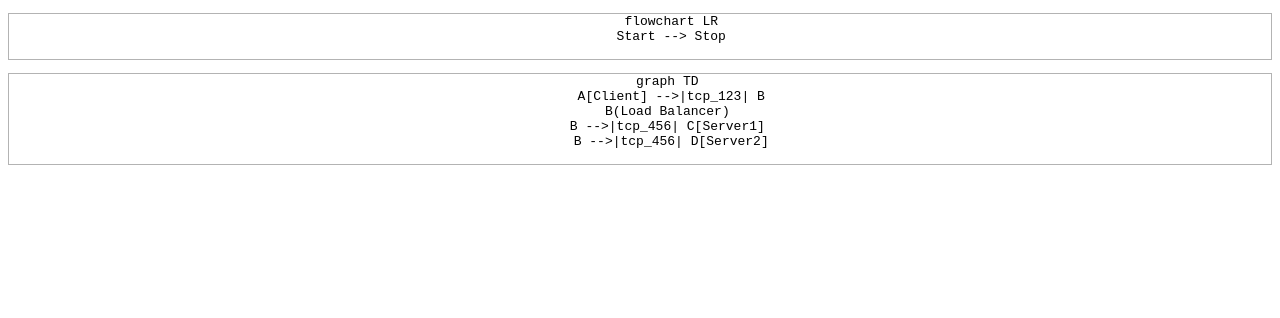
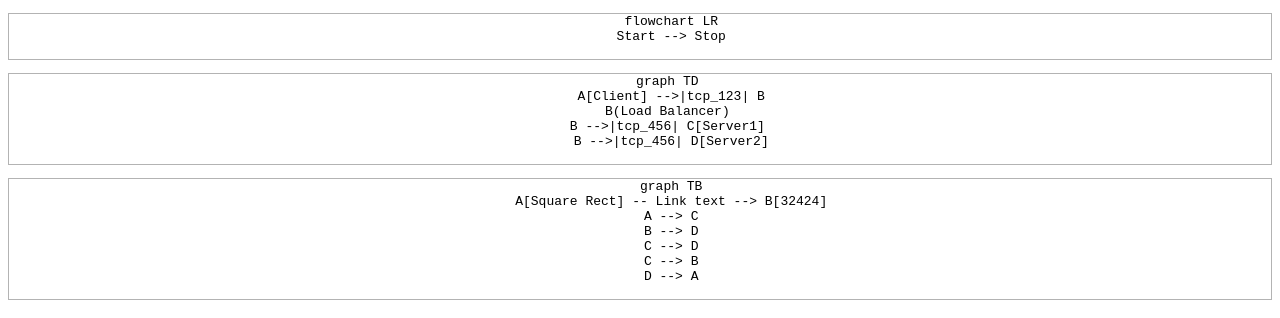
Before and after one commit to dirkarnez/mermaid.js-playground, a plain HTML site: page index.html in a window 1280 px wide. Drawn offline with Linux system fonts and the light colour scheme.

Commit message:
- update index.html

```diff
--- a/index.html
+++ b/index.html
@@ -27,5 +27,15 @@
         B -->|tcp_456| C[Server1]
         B -->|tcp_456| D[Server2]
     </pre>
+
+    <pre class="mermaid">
+        graph TB
+        A[Square Rect] -- Link text --> B[32424]
+        A --> C
+        B --> D
+        C --> D
+        C --> B
+        D --> A
+    </pre>
 </body>
 </html>
```
